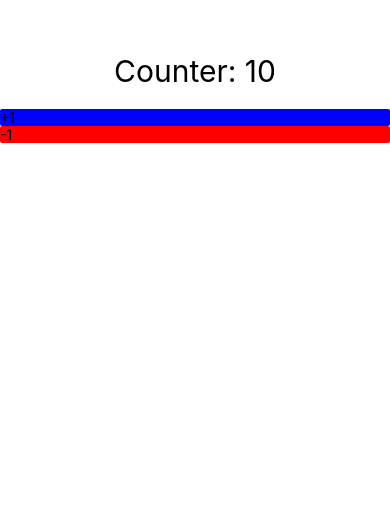
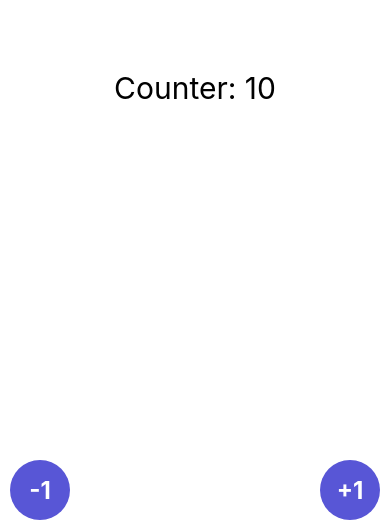
Before and after one commit to castromaciel/RNPractice, a React Native app: screen / in a window 390 px wide. Shown: the part 314-844 px from the top of the page. Built offline with nearby package versions, Linux system fonts and the light colour scheme.

Commit message:
add custom floating custom button

```diff
--- a/src/screens/CounterScreen.tsx
+++ b/src/screens/CounterScreen.tsx
@@ -15,19 +15,23 @@ const CounterScreen = () => {
 
       <TouchableOpacity
         onPress={incrementCount}
+        style={styles.fabLocationRight}
       >
         <View
-          style={styles.primaryButton}
+          style={styles.fab}
         >
-          <Text>+1</Text>
+          <Text style={styles.fabText}>+1</Text>
         </View>
       </TouchableOpacity>
 
       <TouchableOpacity
         onPress={decreaseCount}
+        style={styles.fabLocationLeft}
       >
-        <View style={styles.secondaryButton}>
-          <Text>-1</Text>
+        <View
+          style={styles.fab}
+        >
+          <Text style={styles.fabText}>-1</Text>
         </View>
       </TouchableOpacity>
     </View>
@@ -44,13 +48,28 @@ const styles = StyleSheet.create({
     textAlign: 'center',
     top: -20
   },
-  primaryButton: {
-    backgroundColor: 'blue',
-    borderRadius: 2,
+  fabLocationRight: {
+    bottom: 10,
+    position: 'absolute',
+    right: 10,
   },
-  secondaryButton: {
-    backgroundColor: 'red',
-    borderRadius: 2
+  fabLocationLeft: {
+    bottom: 10,
+    left: 10,
+    position: 'absolute',
+  },
+  fab: {
+    backgroundColor: '#5856D6',
+    borderRadius: 100,
+    height: 60,
+    justifyContent: 'center',
+    width: 60,
+  },
+  fabText: {
+    alignSelf: 'center',
+    color: '#ffffff',
+    fontSize: 24,
+    fontWeight: 'bold',
   }
 })
 
```
